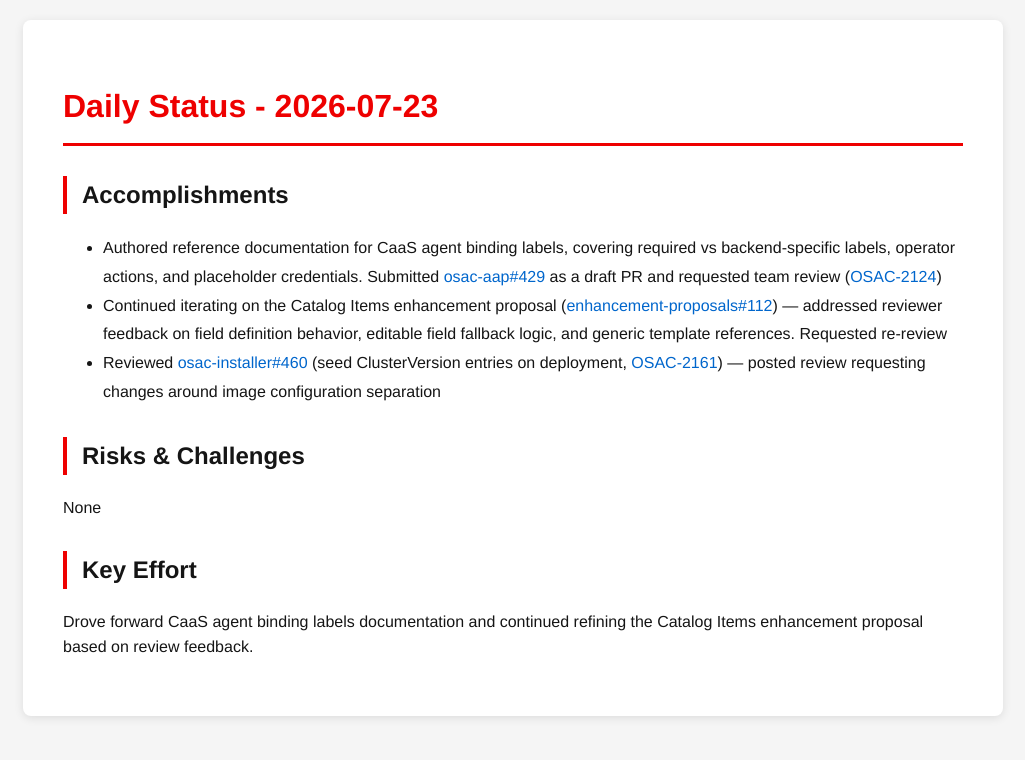
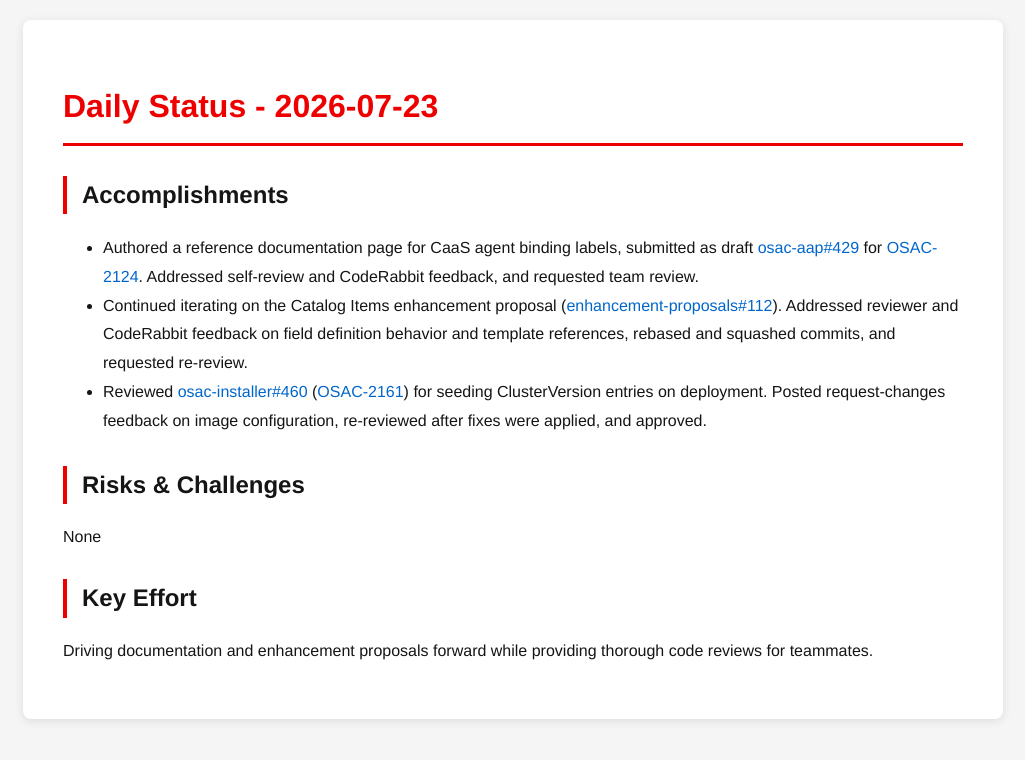
Before and after one commit to tzvatot/daily-status, a Jekyll site: the page built from 2026-07-23.md, in a window 1280 px wide. Shown: the top 760 px of the page, without its empty margins (127-1152 px from the left). Built offline with Jekyll 4.4.1, drawn with Linux system fonts in a browser that asks for light colours.

Commit message:
Daily status update - 2026-07-23

```diff
--- a/2026-07-23.md
+++ b/2026-07-23.md
@@ -7,12 +7,12 @@ date: 2026-07-23
 # Daily Status - 2026-07-23
 
 ## Accomplishments
-- Authored reference documentation for CaaS agent binding labels, covering required vs backend-specific labels, operator actions, and placeholder credentials. Submitted [osac-aap#429](https://github.com/osac-project/osac-aap/pull/429) as a draft PR and requested team review ([OSAC-2124](https://redhat.atlassian.net/browse/OSAC-2124))
-- Continued iterating on the Catalog Items enhancement proposal ([enhancement-proposals#112](https://github.com/osac-project/enhancement-proposals/pull/112)) — addressed reviewer feedback on field definition behavior, editable field fallback logic, and generic template references. Requested re-review
-- Reviewed [osac-installer#460](https://github.com/osac-project/osac-installer/pull/460) (seed ClusterVersion entries on deployment, [OSAC-2161](https://redhat.atlassian.net/browse/OSAC-2161)) — posted review requesting changes around image configuration separation
+- Authored a reference documentation page for CaaS agent binding labels, submitted as draft [osac-aap#429](https://github.com/osac-project/osac-aap/pull/429) for [OSAC-2124](https://redhat.atlassian.net/browse/OSAC-2124). Addressed self-review and CodeRabbit feedback, and requested team review.
+- Continued iterating on the Catalog Items enhancement proposal ([enhancement-proposals#112](https://github.com/osac-project/enhancement-proposals/pull/112)). Addressed reviewer and CodeRabbit feedback on field definition behavior and template references, rebased and squashed commits, and requested re-review.
+- Reviewed [osac-installer#460](https://github.com/osac-project/osac-installer/pull/460) ([OSAC-2161](https://redhat.atlassian.net/browse/OSAC-2161)) for seeding ClusterVersion entries on deployment. Posted request-changes feedback on image configuration, re-reviewed after fixes were applied, and approved.
 
 ## Risks & Challenges
 None
 
 ## Key Effort
-Drove forward CaaS agent binding labels documentation and continued refining the Catalog Items enhancement proposal based on review feedback.
+Driving documentation and enhancement proposals forward while providing thorough code reviews for teammates.
```
